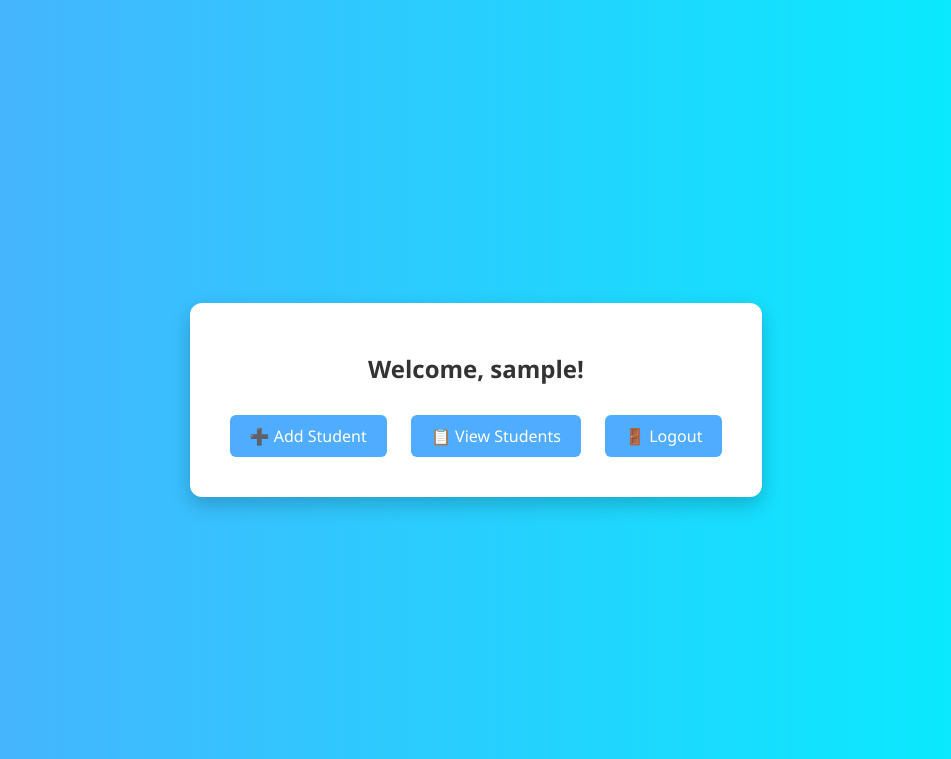
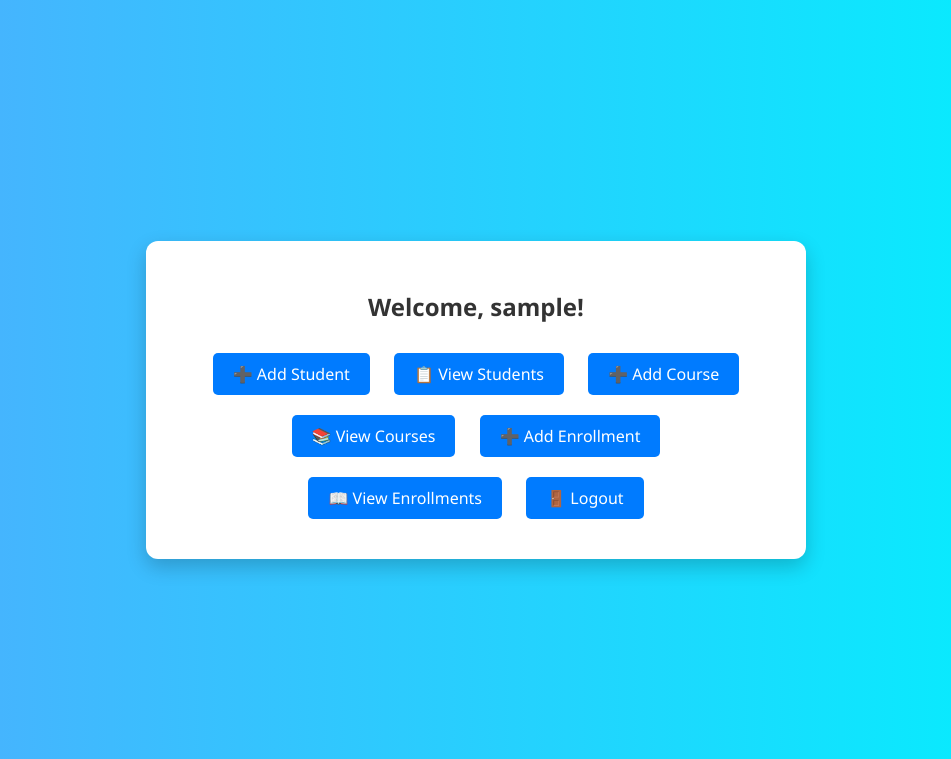
Before and after one commit to sreezoni2131877/student_record_system, a PHP site: page /dashboard.php in a window 1280 px wide. Shown: the top 759 px of the page, without its empty margins (164-1115 px from the left). Run offline with PHP 8.4, Linux system fonts and the light colour scheme; the visitor is signed in with stand-in values (Sample User, id 1).

Commit message:
Update dashboard.php

```diff
--- a/dashboard.php
+++ b/dashboard.php
@@ -14,20 +14,42 @@ if (!isset($_SESSION['username'])) {
         .dashboard {
             max-width: 600px;
             margin: 60px auto;
+            text-align: center;
         }
         .dashboard h2 {
             margin-bottom: 20px;
         }
         .dashboard .btn {
+            display: inline-block;
             margin: 10px;
+            padding: 10px 20px;
+            background: #007BFF;
+            color: #fff;
+            text-decoration: none;
+            border-radius: 5px;
+        }
+        .dashboard .btn:hover {
+            background: #0056b3;
         }
     </style>
 </head>
 <body>
 <div class="dashboard">
     <h2>Welcome, <?php echo htmlspecialchars($_SESSION['username']); ?>!</h2>
+
+    <!-- Student Section -->
     <a href="add_student.php" class="btn">➕ Add Student</a>
     <a href="view_student.php" class="btn">📋 View Students</a>
+
+    <!-- Course Section -->
+    <a href="add_course.php" class="btn">➕ Add Course</a>
+    <a href="view_course.php" class="btn">📚 View Courses</a>
+
+    <!-- Enrollment Section -->
+    <a href="add_enrollment.php" class="btn">➕ Add Enrollment</a>
+    <a href="view_enrollment.php" class="btn">📖 View Enrollments</a>
+
+    <!-- Logout -->
     <a href="logout.php" class="btn">🚪 Logout</a>
 </div>
 </body>
```
